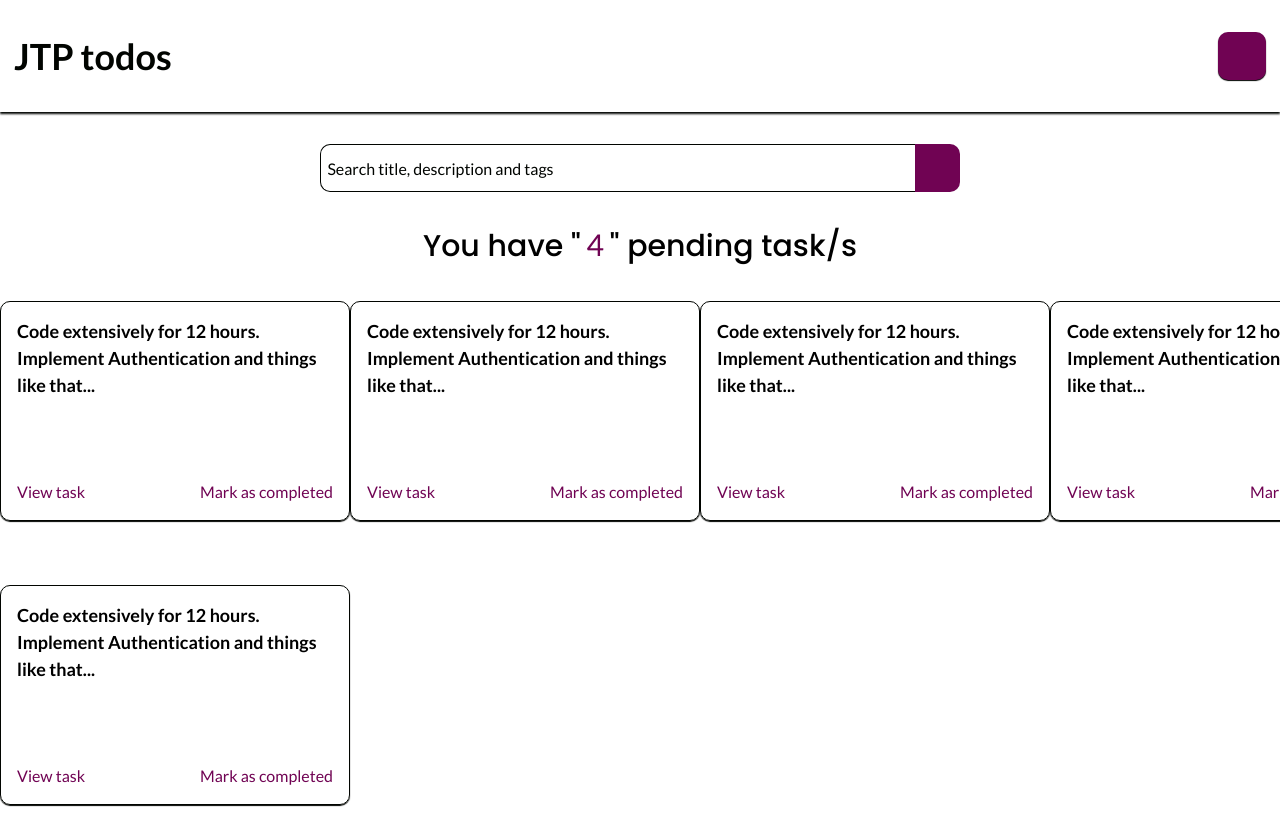
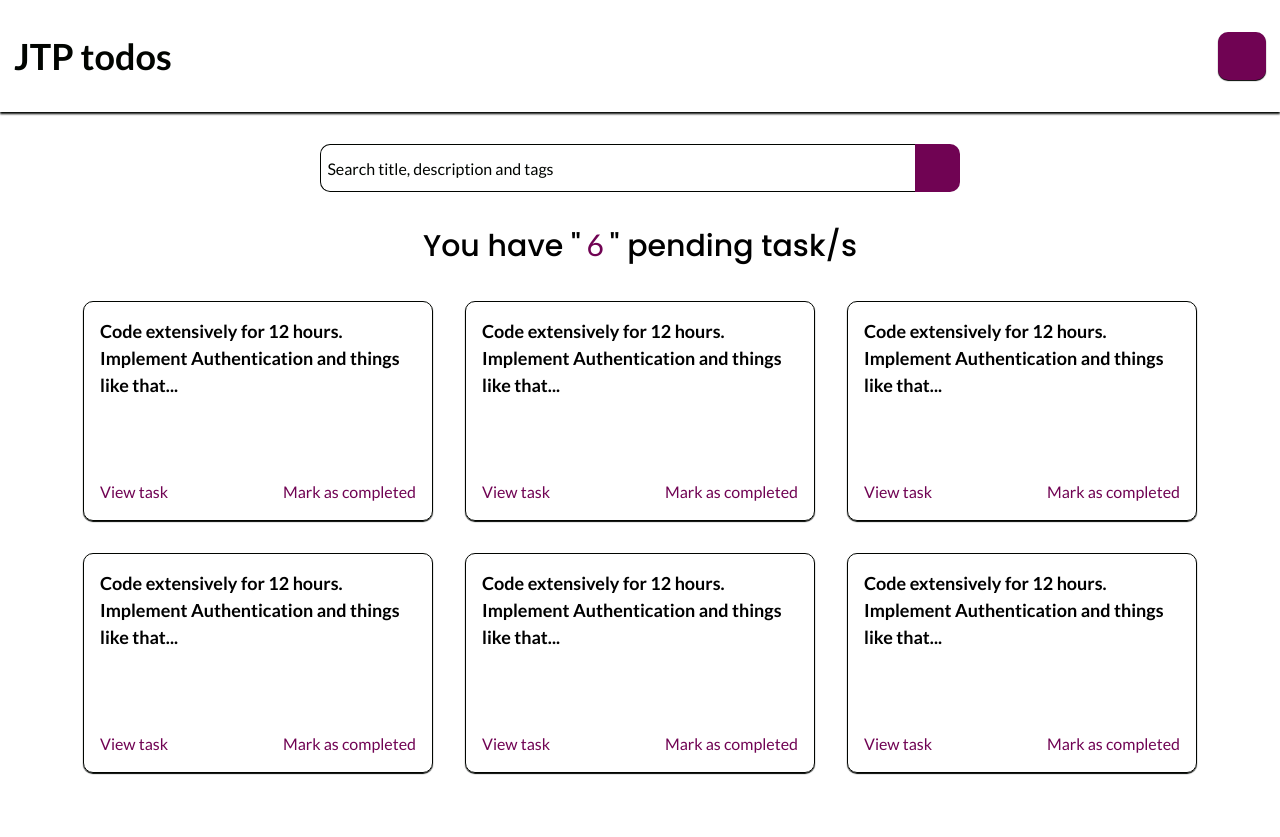
Before and after one commit to joshytheprogrammer/todos-frontend, a Nuxt app: page / in a window 1280 px wide. After the commit the page ends 805 px from the top, so only its background shows below. Built offline with nearby package versions, Linux system fonts and the light colour scheme; some icons are missing.

Commit message:
made changes

```diff
--- a/components/Home/Task.vue
+++ b/components/Home/Task.vue
@@ -18,7 +18,7 @@ export default {
 
 <style lang="scss" scoped>
 .task {
-  margin: 2rem 0;
+  margin: 1rem;
   padding: 1rem;
   border: 1.4px solid $dark;
   box-shadow: 0px 1px 1px $dark;
--- a/pages/index.vue
+++ b/pages/index.vue
@@ -2,7 +2,7 @@
   <div class="dashboard">
     <Nav />
     <SearchBar />
-    <PageTitle :numOftasks="'4'" />
+    <PageTitle :numOftasks="this.tasks.length" />
     <div class="tasks">
       <Task v-for="task in tasks" :key="task.id" :task="task" />
     </div>
@@ -52,7 +52,7 @@ export default {
         },
       ]
     }
-  }
+  },
 }
 </script>
 
@@ -60,26 +60,12 @@ export default {
 .dashboard {
 
   .tasks {
-    display: grid;
-    // gap: 12px;
-    justify-items: center;
-    grid-template-columns: repeat(5, 1fr);
+    margin: auto;
+    padding: 1rem;
 
-    @media screen and (max-width: $large) {
-      grid-template-columns: repeat(3,1fr);
-    }
-
-    @media screen and (max-width: $m-large) {
-      grid-template-columns: repeat(2,1fr);
-    }
-
-    @media screen and (max-width: $medium) {
-      grid-template-columns: repeat(1,1fr);
-    }
-
-    @media screen and (max-width: $s-medium) {
-      display: block;
-    }
+    display: flex;
+    justify-content: center;
+    flex-wrap: wrap;
   }
 }
 </style>
```
